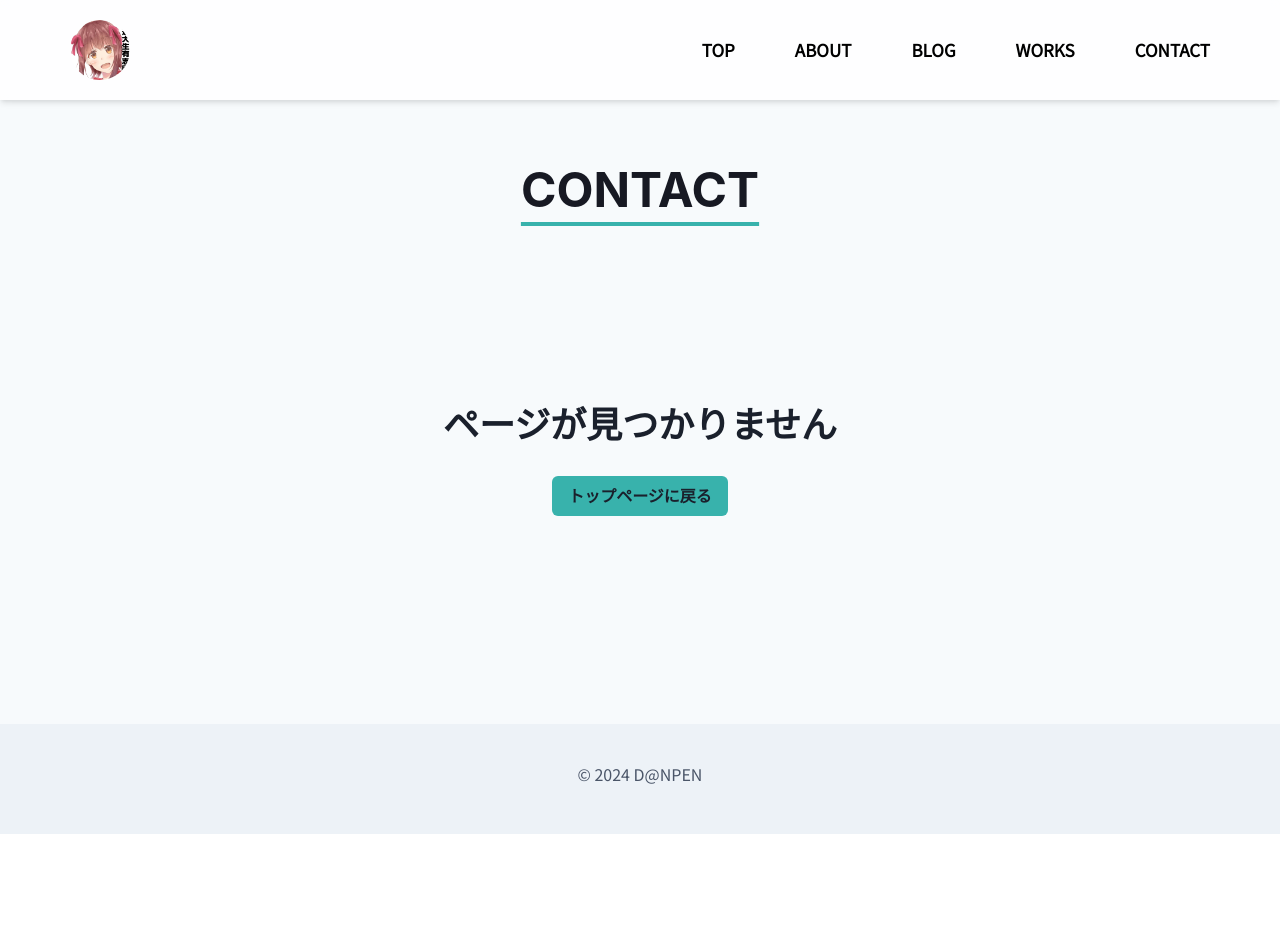
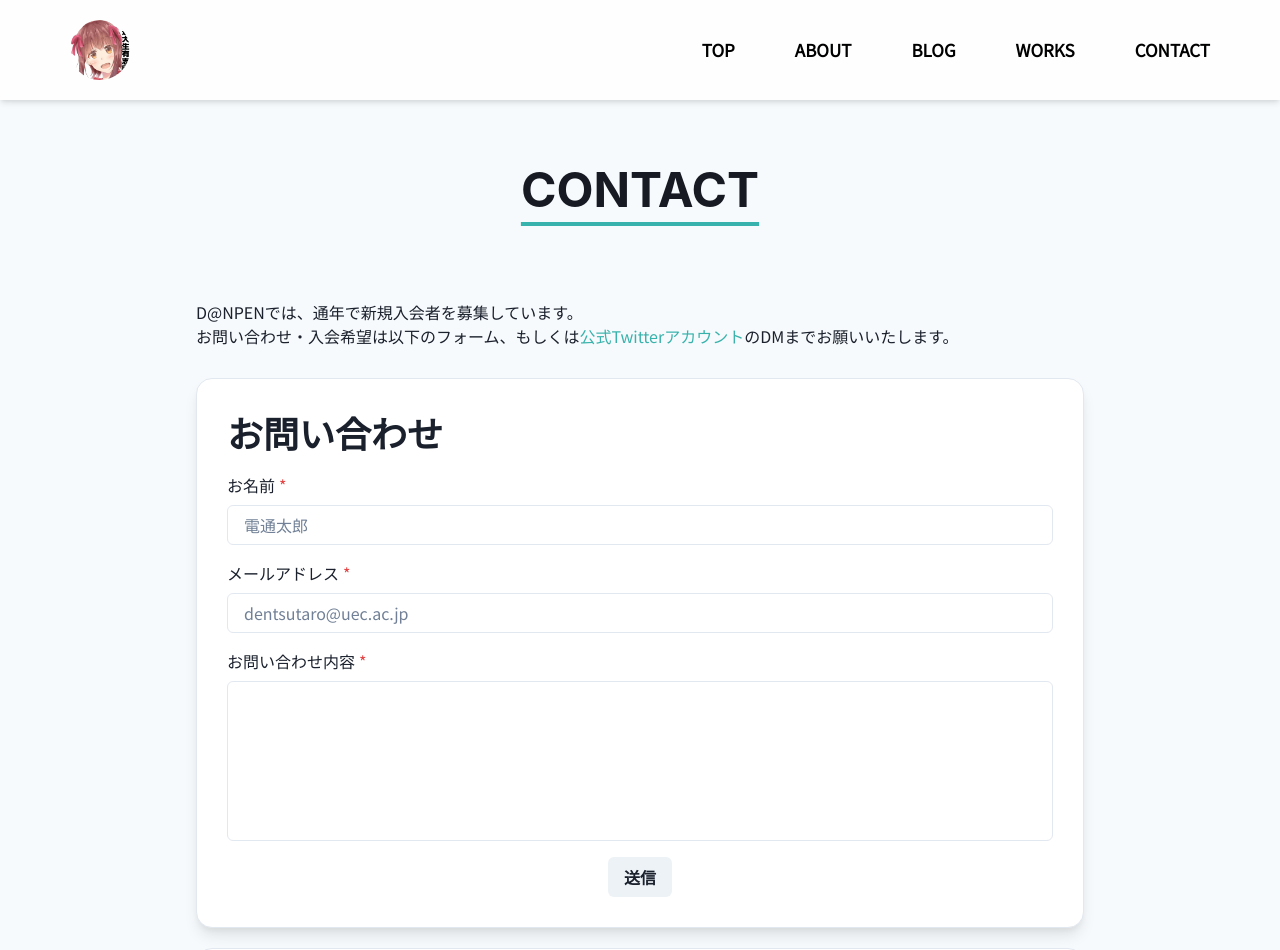
Before and after one commit to tkmrmr/uec-imas-website, a Next.js app: page /contact in a window 1280 px wide. Before the commit this address had no page. Shown: the top 950 px of the page. Before the commit the page ends 834 px from the top, so only its background shows below. Built offline with nearby package versions, Linux system fonts and the light colour scheme.

Commit message:
フォーム部分作成

```diff
--- /dev/null
+++ b/app/contact/page.tsx
@@ -0,0 +1,45 @@
+"use client";
+
+import { Box, Stack, Heading, Text, Link } from "@chakra-ui/react";
+import QA from "../../components/qa";
+import Form from "../../components/form";
+
+export default function Contact() {
+  return (
+    <Box m="40px">
+      <Text pb="30px">
+        D@NPENでは、通年で新規入会者を募集しています。
+        <br />
+        お問い合わせ・入会希望は以下のフォーム、もしくは
+        <Link href="https://twitter.com/uec_imas" color="teal.400">
+          公式Twitterアカウント
+        </Link>
+        のDMまでお願いいたします。
+      </Text>
+      <Stack spacing={5}>
+        <Box
+          bgColor="white"
+          border="1px solid #E2E8F0"
+          borderRadius="2xl"
+          boxShadow="lg"
+          p="30px"
+        >
+          <Heading py="5px" pb="8px">
+            お問い合わせ
+          </Heading>
+          <Form />
+        </Box>
+        <Box
+          bgColor="white"
+          border="1px solid #E2E8F0"
+          borderRadius="2xl"
+          boxShadow="lg"
+          p="30px"
+        >
+          <Heading py="5px">Q&A</Heading>
+          <QA />
+        </Box>
+      </Stack>
+    </Box>
+  );
+}
--- /dev/null
+++ b/components/form.tsx
@@ -0,0 +1,100 @@
+import {
+  Box,
+  Input,
+  FormControl,
+  FormLabel,
+  Textarea,
+  Text,
+  Button,
+  Center,
+  Stack,
+} from "@chakra-ui/react";
+import { useForm } from "react-hook-form";
+import { z } from "zod";
+import { zodResolver } from "@hookform/resolvers/zod";
+
+const contactSchema = z.object({
+  name: z
+    .string()
+    .min(1, "1文字以上で入力してください。")
+    .max(20, "20文字以下で入力してください。"),
+  email: z.string().email("メールアドレスの形式で入力してください。"),
+  content: z.string().max(200, "200文字以下で入力してください。"),
+});
+
+type Contact = z.infer<typeof contactSchema>;
+
+export default function Form() {
+  const {
+    register,
+    handleSubmit,
+    formState: { errors, isValid, isSubmitted },
+  } = useForm<Contact>({
+    mode: "onChange",
+    resolver: zodResolver(contactSchema),
+    defaultValues: { name: "", email: "", content: "" },
+  });
+
+  const onSubmit = handleSubmit(async (data: Contact) => {
+    await fetch("/api/send-email", {
+      method: "POST",
+      body: JSON.stringify(data),
+    });
+  });
+
+  return (
+    <Box>
+      {isSubmitted && (
+        <Text>送信しました。返信までしばらくお待ちください。</Text>
+      )}
+      {!isSubmitted && (
+        <form onSubmit={onSubmit}>
+          <Stack spacing={4} pt="8px">
+            <FormControl isRequired>
+              <FormLabel htmlFor="name">お名前</FormLabel>
+              <Input
+                type="text"
+                id="name"
+                placeholder="電通太郎"
+                {...register("name")}
+              />
+              {errors.name && (
+                <Text color="red.500">{errors.name.message}</Text>
+              )}
+            </FormControl>
+            <FormControl isRequired>
+              <FormLabel htmlFor="email">メールアドレス</FormLabel>
+              <Input
+                type="email"
+                id="email"
+                placeholder="dentsutaro@uec.ac.jp"
+                {...register("email")}
+              />
+              {errors.email && (
+                <Text color="red.500">{errors.email.message}</Text>
+              )}
+            </FormControl>
+            <FormControl isRequired>
+              <FormLabel htmlFor="content">お問い合わせ内容</FormLabel>
+              <Textarea
+                placeholder=""
+                id="content"
+                resize="none"
+                height="10em"
+                {...register("content")}
+              />
+              {errors.content && (
+                <Text color="red.500">{errors.content.message}</Text>
+              )}
+            </FormControl>
+            <Center>
+              <Button type="submit" disabled={!isValid}>
+                送信
+              </Button>
+            </Center>
+          </Stack>
+        </form>
+      )}
+    </Box>
+  );
+}
--- a/package.json
+++ b/package.json
@@ -14,13 +14,16 @@
     "@chakra-ui/react": "^2.10.1",
     "@emotion/react": "^11.13.3",
     "@emotion/styled": "^11.13.0",
+    "@hookform/resolvers": "^3.9.0",
     "dayjs": "^1.11.13",
     "framer-motion": "^11.11.1",
     "next": "14.2.14",
     "react": "^18",
     "react-dom": "^18",
+    "react-hook-form": "^7.53.0",
     "rss-parser": "^3.13.0",
-    "swr": "^2.2.5"
+    "swr": "^2.2.5",
+    "zod": "^3.23.8"
   },
   "devDependencies": {
     "@types/node": "^20",
```
Also changed, not shown: 1 other file (tests, documents, lock files or other folders).
